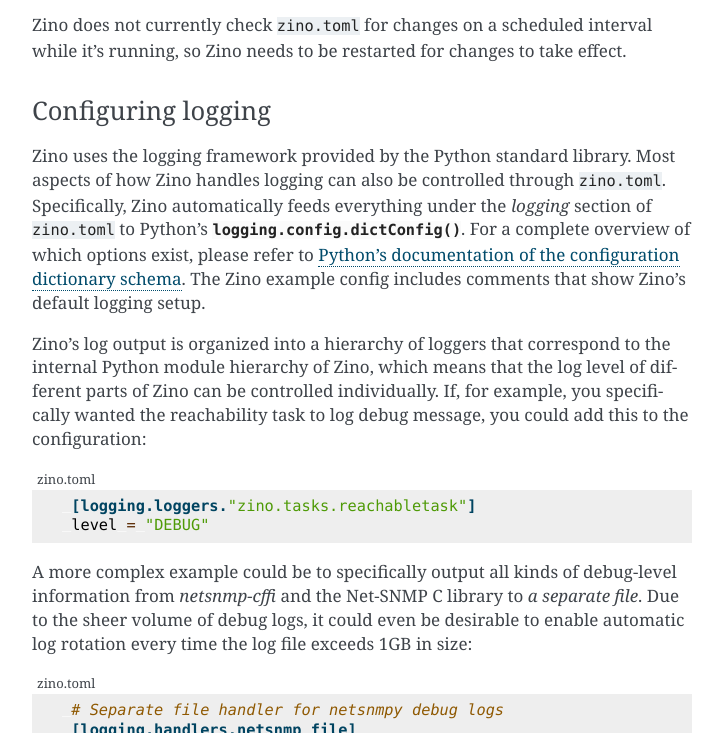
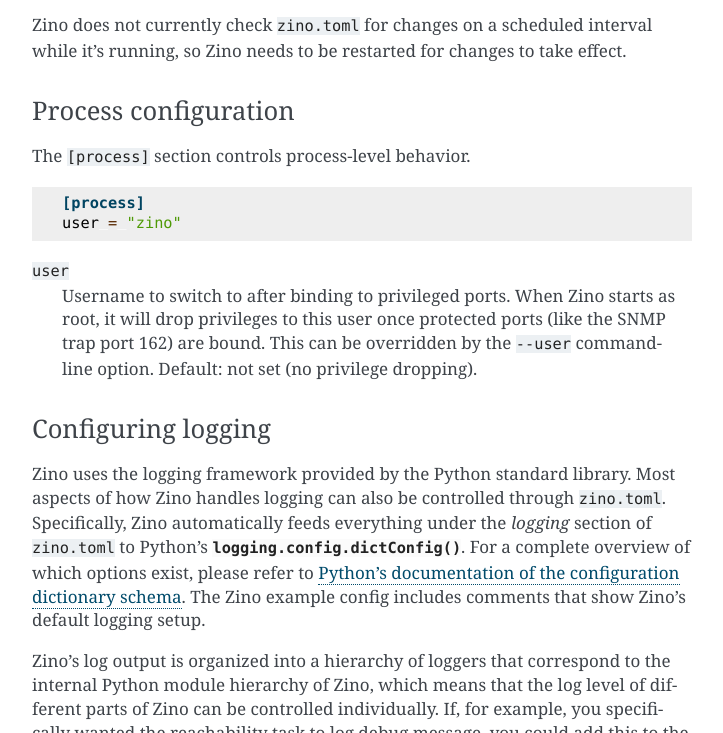
Before and after one commit to Uninett/zino, a Sphinx documentation site: the page built from docs/configuration.rst, in a window 1280 px wide and 900 px high, scrolled down 866 px, cut to the strip 167-900 px from the top of the window. Shown: the whole strip, without its empty margins (388-1111 px from the left). Built offline with Sphinx 7.4.7, drawn with Linux system fonts in a browser that asks for light colours; pages that are not in the unit, such as notebooks, are missing from menus; the version number could not be read and is left out; some of the changed text lies outside the part shown.

Commit message:
Document the new `process.user` config option

```diff
--- a/docs/configuration.rst
+++ b/docs/configuration.rst
@@ -40,8 +40,26 @@
 .. literalinclude:: ../zino.toml.example
 
 Zino does not currently check ``zino.toml`` for changes on a scheduled
-interval while it’s running, so Zino needs to be restarted for changes
+interval while it's running, so Zino needs to be restarted for changes
 to take effect.
+
+.. _configuring-process:
+
+Process configuration
+---------------------
+
+The ``[process]`` section controls process-level behavior.
+
+.. code-block:: toml
+
+   [process]
+   user = "zino"
+
+``user``
+   Username to switch to after binding to privileged ports. When Zino starts
+   as root, it will drop privileges to this user once protected ports (like
+   the SNMP trap port 162) are bound. This can be overridden by the ``--user``
+   command-line option. Default: not set (no privilege dropping).
 
 .. _configuring-logging:
 
```
